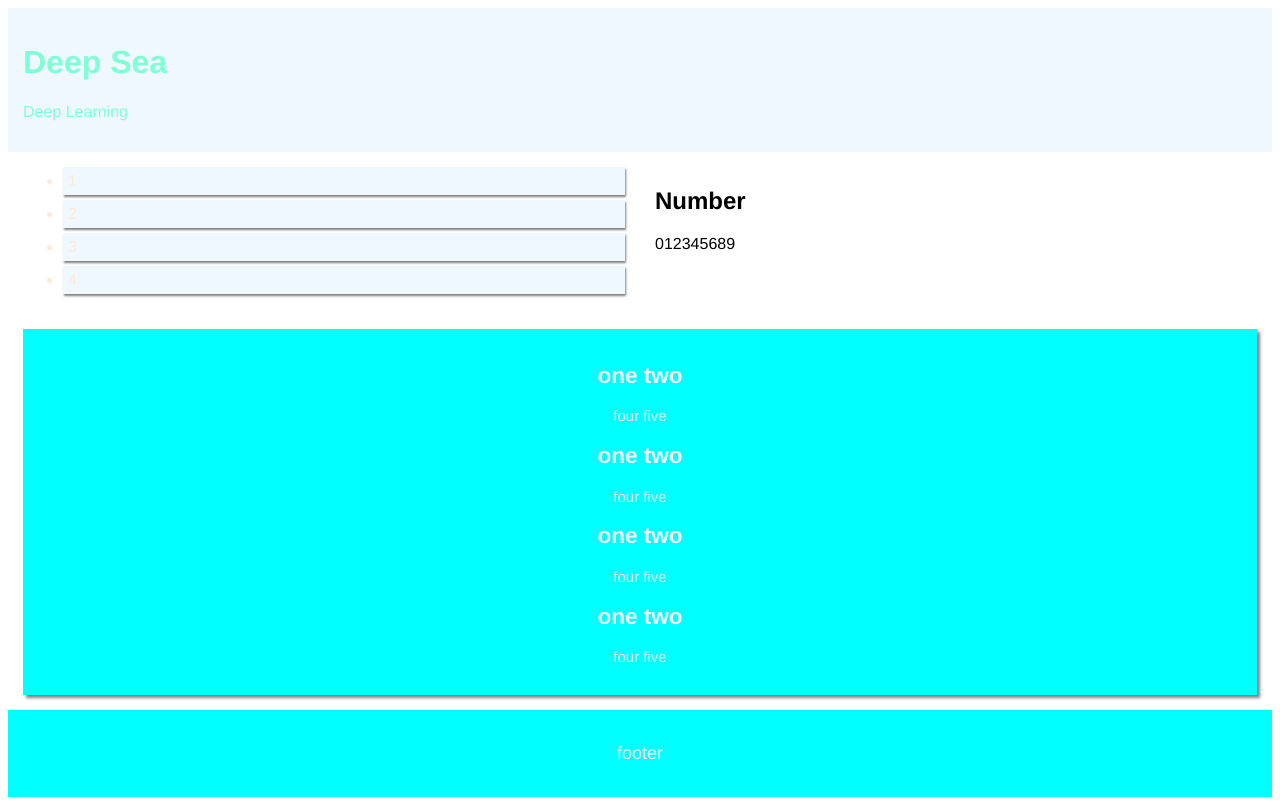
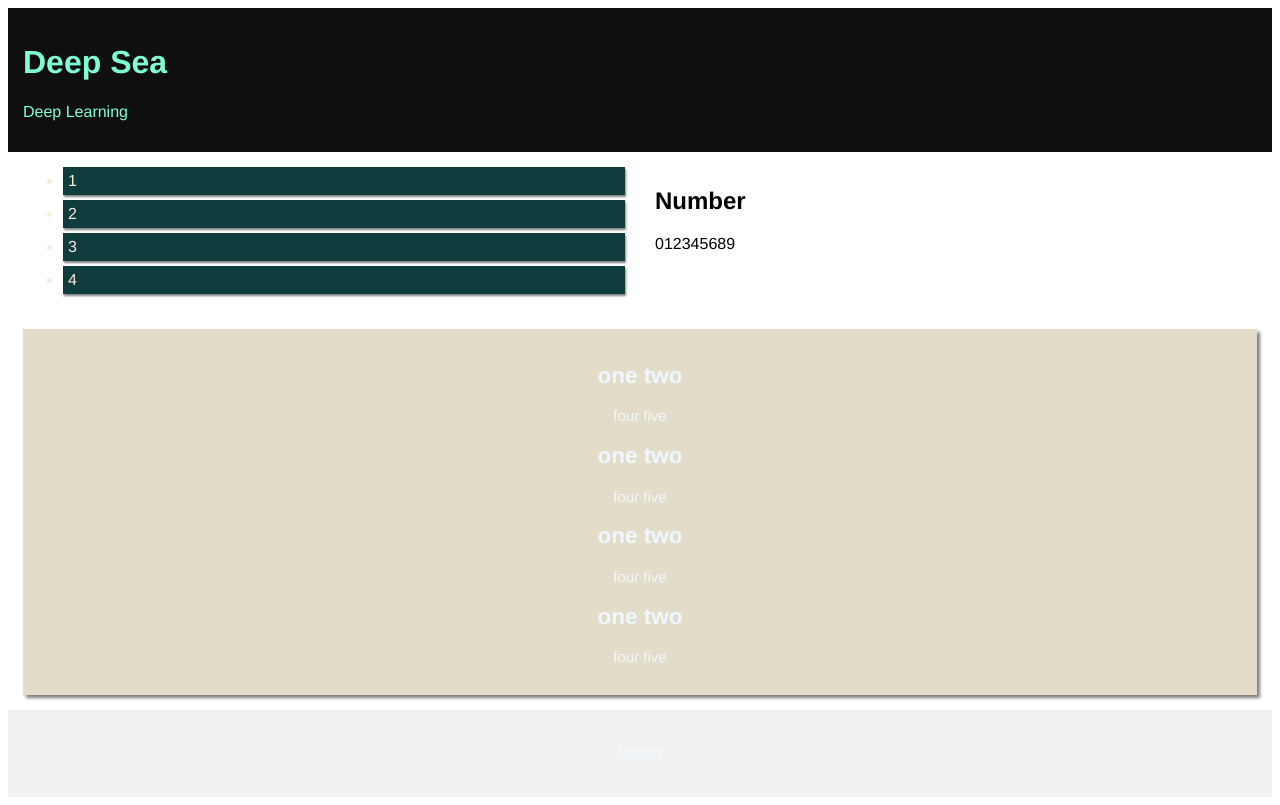
Before and after one commit to ICEREAM-frozen/Homework, a plain HTML site: page exe06/index.html in a window 1280 px wide. Drawn offline with Linux system fonts and the light colour scheme.

Commit message:
sycn color

```diff
--- a/exe06/index.html
+++ b/exe06/index.html
@@ -31,7 +31,7 @@
                 font-family: Helvetica, sans-serif;
             }
             header{
-                background-color: aliceblue;
+                background-color: rgb(16, 15, 15);
                 color:aquamarine ;
                 padding: 15px;
             }
@@ -39,14 +39,14 @@
                 margin: 0;
             }
             .menu li{
-                background-color: aliceblue;
+                background-color: rgb(15, 61, 62);
                 color: antiquewhite;
                 padding: 5px;
                 margin-bottom: 5px;
                 box-shadow: grey 1px 2px 2px;
             }
             aside{
-                background-color: aqua;
+                background-color:rgb(226, 220, 200);
                 color: aliceblue;
                 padding: 15px;
                 text-align: center;
@@ -54,7 +54,7 @@
                 box-shadow: grey 3px 3px 3px;
             }
             footer{
-                background-color: aqua;
+                background-color: rgb(241, 241, 241);
                 color: aliceblue;
                 padding: 15px;
                 text-align: center;
```
